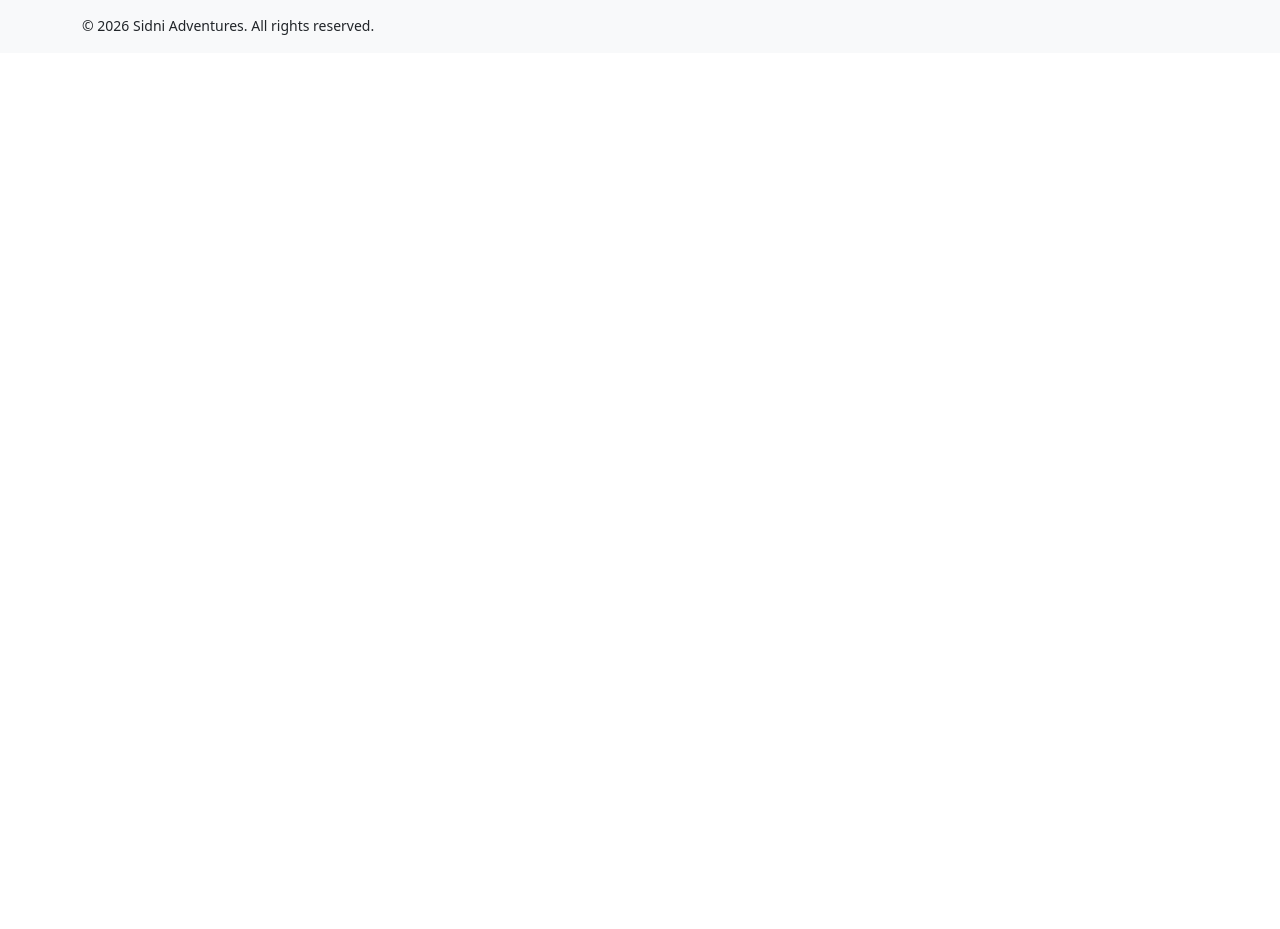
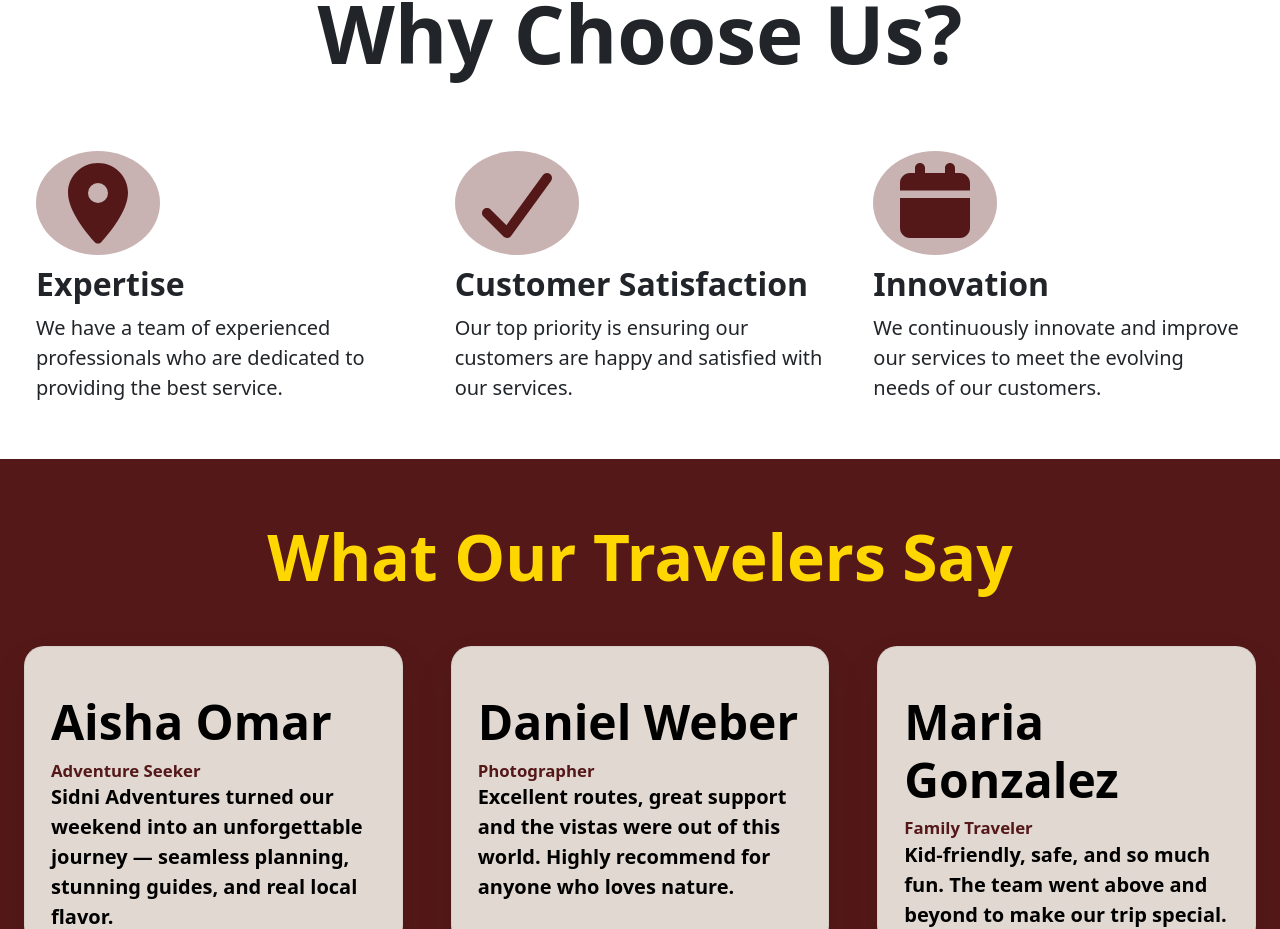
Before and after one commit to Liam-Reeves/SIDNI-ADVENTURES-TOURS-AND-TRAVEL, a React (Vite) app: page / in a window 1280 px wide. Shown: the part 2790-3719 px from the top of the page. Before the commit the page ends 2843 px from the top, so only its background shows below. Built offline with nearby package versions, Linux system fonts and the light colour scheme.

Commit message:
Homepage done

```diff
--- a/index.html
+++ b/index.html
@@ -2,9 +2,10 @@
 <html lang="en">
   <head>
     <meta charset="UTF-8" />
-    <link rel="icon" type="image/svg+xml" href="/favicon.svg" />
+    <link rel="icon" type="image/svg+xml" href="../assets/safari_favicon.png" />
     <meta name="viewport" content="width=device-width, initial-scale=1.0" />
-    <title>sidni-adventures-project</title>
+
+    <title>SIDNI TOURS</title>
   </head>
   <body>
     <div id="root"></div>
--- a/package.json
+++ b/package.json
@@ -19,6 +19,7 @@
     "react": "^19.2.8",
     "react-bootstrap": "^2.10.10",
     "react-dom": "^19.2.8",
+    "react-icons": "^5.7.0",
     "react-router-dom": "^7.18.2"
   },
   "devDependencies": {
--- a/src/components/MainNavbar.css
+++ b/src/components/MainNavbar.css
@@ -58,7 +58,7 @@
 
 @media (max-width: 992px) {
     .main-navbar {
-        min-height: auto;
+
         padding: 1rem 0;
     }
 
--- /dev/null
+++ b/src/components/Testimonials.css
@@ -0,0 +1,110 @@
+* {
+    margin: 0;
+    padding: 0;
+    box-sizing: border-box;
+
+}
+
+.testimonials {
+
+    margin-top: 20px;
+    width: 100%;
+    background: #541818;
+}
+
+.testimonials-container {
+    display: flex;
+    flex-direction: column;
+    align-items: stretch;
+    width: 100%;
+    max-width: none;
+    padding: 60px 24px 48px;
+}
+
+.testimonials-container h2 {
+    text-align: center;
+    font-size: 4rem;
+    padding-bottom: 50px;
+    font-weight: 700;
+
+    color: #FFD700;
+}
+
+.testimonials-grid {
+    display: grid;
+    gap: 48px;
+    grid-template-columns: repeat(auto-fit, minmax(360px, 1fr));
+}
+
+.testimonials-container .testimonial-card {
+    width: 100%;
+    height: 300px;
+
+    background: #E1D9D1;
+    border-radius: 20px;
+
+    border: 1px solid rgba(0, 0, 0, 0.05);
+    box-shadow: 0 18px 40px rgba(0, 0, 0, 0.08);
+    transition: transform 0.25s ease, box-shadow 0.25s ease;
+}
+
+.testimonials-container .testimonial-card {
+    width: 100%;
+    height: 300px;
+
+    background: #E1D9D1;
+    border-radius: 20px;
+
+    border: 1px solid rgba(0, 0, 0, 0.05);
+    box-shadow: 0 18px 40px rgba(0, 0, 0, 0.08);
+    transition: transform 0.25s ease, box-shadow 0.25s ease;
+    opacity: 0;
+    transform: translateY(40px);
+}
+
+.testimonials-container .testimonial-card.visible {
+    animation: cardReveal 0.72s ease-out forwards;
+}
+
+.testimonials-container .testimonial-card:hover {
+    transform: translateY(-6px);
+    box-shadow: 0 24px 48px rgba(0, 0, 0, 0.14);
+}
+
+@keyframes cardReveal {
+    to {
+        opacity: 1;
+        transform: translateY(0);
+    }
+}
+
+.testimonial-top,
+.meta,
+.name {
+    font-size: 3rem;
+    font-weight: 700;
+}
+
+.role {
+    font-size: 1.05rem;
+    line-height: 1.4;
+    color: #541818;
+    font-weight: 600;
+}
+
+.testimonial-top,
+.meta,
+.name p {
+    font-size: 2rem;
+    line-height: 1.5;
+    color: #541818;
+}
+
+.testimonial-top,
+.meta,
+.name .text {
+    font-size: 1.25rem;
+    line-height: 1.5;
+    color: #000000;
+    padding-top: 10px;
+}
--- /dev/null
+++ b/src/components/Testimonials.jsx
@@ -0,0 +1,77 @@
+import { useEffect, useRef } from "react";
+import { Container, Card } from "react-bootstrap";
+import "./Testimonials.css";
+
+const testimonials = [
+  {
+    name: "Aisha Omar",
+    role: "Adventure Seeker",
+    text: "Sidni Adventures turned our weekend into an unforgettable journey — seamless planning, stunning guides, and real local flavor.",
+  },
+  {
+    name: "Daniel Weber",
+    role: "Photographer",
+    text: "Excellent routes, great support and the vistas were out of this world. Highly recommend for anyone who loves nature.",
+  },
+  {
+    name: "Maria Gonzalez",
+    role: "Family Traveler",
+    text: "Kid-friendly, safe, and so much fun. The team went above and beyond to make our trip special.",
+  },
+];
+
+export default function Testimonials() {
+  const sectionRef = useRef(null);
+
+  useEffect(() => {
+    const section = sectionRef.current;
+    if (!section) return;
+
+    const observer = new IntersectionObserver(
+      (entries) => {
+        entries.forEach((entry) => {
+          if (entry.isIntersecting) {
+            entry.target.classList.add("visible");
+            observer.unobserve(entry.target);
+          }
+        });
+      },
+      {
+        threshold: 0.2,
+      },
+    );
+
+    const cards = section.querySelectorAll(".testimonial-card");
+    cards.forEach((card) => observer.observe(card));
+
+    return () => observer.disconnect();
+  }, []);
+
+  return (
+    <section
+      className="testimonials"
+      aria-label="Testimonials"
+      ref={sectionRef}
+    >
+      <Container className="testimonials-container">
+        <h2 className="testimonials-title">What Our Travelers Say</h2>
+
+        <div className="testimonials-grid" role="list">
+          {testimonials.map((t, i) => (
+            <Card className="testimonial-card" key={i} role="listitem">
+              <Card.Body>
+                <div className="testimonial-top">
+                  <div className="meta">
+                    <h5 className="name">{t.name}</h5>
+                    <p className="role">{t.role}</p>
+                    <p className="text">{t.text}</p>
+                  </div>
+                </div>
+              </Card.Body>
+            </Card>
+          ))}
+        </div>
+      </Container>
+    </section>
+  );
+}
--- /dev/null
+++ b/src/components/WhyUs.css
@@ -0,0 +1,192 @@
+* {
+
+    margin: 0;
+    padding: 0;
+    box-sizing: border-box;
+}
+
+.why-us {
+
+    padding: 36px;
+    max-width: 1440px;
+    margin: 0 auto;
+    align-items: stretch;
+}
+
+.why-us h2 {
+    text-align: center;
+    font-size: 5rem;
+    padding-bottom: 20px;
+    margin-bottom: 20px;
+
+    font-weight: 700;
+
+}
+
+.why-us .reasons {
+    margin-top: 50px;
+    display: grid;
+    gap: 48px;
+    grid-template-columns: repeat(auto-fit, minmax(360px, 1fr));
+
+}
+
+.reasons .reason h3 {
+    font-size: 2rem;
+    padding-bottom: 10px;
+    font-weight: 700;
+}
+
+.reasons .reason p {
+    font-size: 1.25rem;
+    line-height: 1.5;
+
+}
+
+.reasons .reason .icon {
+    font-size: 5rem;
+    color: #541818;
+    background-color: #c9b2b2;
+    padding: 20px;
+    margin-bottom: 10px;
+}
+
+/* Responsive media queries for Why Us section */
+@media (max-width: 600px) {
+    .why-us {
+        padding: 20px;
+    }
+
+    .why-us h2 {
+        font-size: 2.4rem;
+        padding-bottom: 12px;
+        margin-bottom: 12px;
+    }
+
+    .why-us .reasons {
+        margin-top: 30px;
+        gap: 20px;
+        grid-template-columns: 1fr;
+    }
+
+    .reasons .reason h3 {
+        font-size: 1.4rem;
+        padding-bottom: 8px;
+    }
+
+    .reasons .reason p {
+        font-size: 1rem;
+        line-height: 1.4;
+    }
+
+    .reasons .reason .icon {
+        font-size: 3rem;
+    }
+
+    /* center icon and text on small screens */
+    .reasons .reason {
+        display: flex;
+        flex-direction: column;
+        align-items: center;
+        text-align: center;
+        padding: 12px 8px;
+    }
+
+    .reasons .reason .icon::before {
+        width: 160%;
+        height: 160%;
+        filter: blur(8px);
+    }
+}
+
+
+/* Decorative irregular background behind each icon */
+.reasons .reason {
+    position: relative;
+}
+
+.reasons .reason .icon {
+    position: relative;
+    display: inline-block;
+    padding: 12px;
+    border-radius: 50%;
+}
+
+.reasons .reason .icon::before {
+    content: "";
+    position: absolute;
+    left: 50%;
+    top: 50%;
+    transform: translate(-50%, -50%) rotate(12deg);
+    width: 120%;
+    height: 120%;
+    background: rgba(84, 24, 24, 0.08);
+    border-radius: 45% 55% 60% 40%;
+    z-index: -1;
+    filter: blur(6px);
+}
+
+/* Default layout for reason items (desktop remains left-aligned) */
+.reasons .reason .content {
+    display: block;
+}
+
+@media (min-width: 601px) and (max-width: 1024px) {
+    .why-us {
+        padding: 28px;
+    }
+
+    .why-us h2 {
+        font-size: 3.2rem;
+    }
+
+    .why-us .reasons {
+        gap: 32px;
+        grid-template-columns: repeat(auto-fit, minmax(300px, 1fr));
+    }
+
+    .reasons .reason h3 {
+        font-size: 1.6rem;
+    }
+
+    .reasons .reason p {
+        font-size: 1.05rem;
+    }
+
+    .reasons .reason .icon {
+        font-size: 4rem;
+    }
+
+    /* center icon and text on tablet */
+    .reasons .reason {
+        display: flex;
+        flex-direction: column;
+        align-items: center;
+        text-align: center;
+        padding: 16px 12px;
+    }
+
+    .reasons .reason .icon::before {
+        width: 140%;
+        height: 140%;
+        filter: blur(7px);
+    }
+}
+
+@media (min-width: 1200px) {
+    .why-us {
+        padding: 36px;
+    }
+
+    .why-us h2 {
+        font-size: 5rem;
+    }
+
+    .reasons {
+        gap: 48px;
+    }
+
+    .reasons .reason .icon {
+        font-size: 5rem;
+    }
+}
--- /dev/null
+++ b/src/components/WhyUs.jsx
@@ -0,0 +1,52 @@
+import "./WhyUs.css";
+import { FontAwesomeIcon } from "@fortawesome/react-fontawesome";
+import { faCheck } from "@fortawesome/free-solid-svg-icons";
+import { faLocationDot } from "@fortawesome/free-solid-svg-icons";
+import { faCalendar } from '@fortawesome/free-solid-svg-icons';
+
+
+
+
+
+function WhyUs() {
+  const reasons = [
+    {
+      index: 1,
+      icon: faLocationDot,
+      title: "Expertise",
+      description:
+        "We have a team of experienced professionals who are dedicated to providing the best service.",
+    },
+    {
+      index: 2,
+      icon: faCheck,
+      title: "Customer Satisfaction",
+      description:
+        "Our top priority is ensuring our customers are happy and satisfied with our services.",
+    },
+    {
+      index: 3,
+      icon: faCalendar,
+      title: "Innovation",
+      description:
+        "We continuously innovate and improve our services to meet the evolving needs of our customers.",
+    },
+  ];
+  return (
+    <div className="why-us">
+      <h2>Why Choose Us?</h2>
+      <div className="reasons">
+        {reasons.map((reason, index) => (
+          <div className="reason" key={index}>
+            <FontAwesomeIcon icon={reason.icon} className="icon" />
+            <h3>{reason.title}</h3>
+            <p>{reason.description}</p>
+          </div>
+
+        ))}
+      </div>
+    </div>
+  );
+}
+
+export default WhyUs;
--- a/src/pages/HomePage.jsx
+++ b/src/pages/HomePage.jsx
@@ -1,10 +1,13 @@
 import "./css/HomePage.css";
 import HeroCarousel from "../components/HeroCarousel";
-
+import WhyUs from "../components/WhyUs";
 import {  Container } from "react-bootstrap";
 import FeaturedCards from "../components/FeaturedCards";
 import MainNavbar from "../components/MainNavbar";
 import Footer from "../components/Footer";
+import Testimonials from "../components/Testimonials";
+
+
 
 export default function HomePage() {
   return (
@@ -15,6 +18,8 @@ export default function HomePage() {
           <HeroCarousel />
           <h1 className="text-center my-4">Featured Tours</h1>
           <FeaturedCards />
+          <WhyUs />
+          <Testimonials />
         </Container>
       </main>
       <Footer />
--- a/src/pages/css/HomePage.css
+++ b/src/pages/css/HomePage.css
@@ -3,3 +3,10 @@
     padding: 0;
     box-sizing: border-box;
 }
+.homepage h1{
+    text-align: center;
+    font-size: 5rem;
+    padding-bottom: 20px;
+    margin-bottom: 20px;
+    font-weight: 700;
+}
```
Also changed, not shown: src/components/FeaturedCards.jsx (+19 -10 lines), src/assets/safari_favicon.png (added), 1 other file (tests, documents, lock files or other folders).
